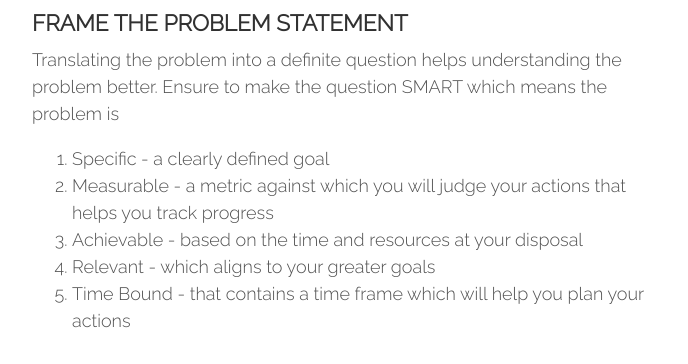
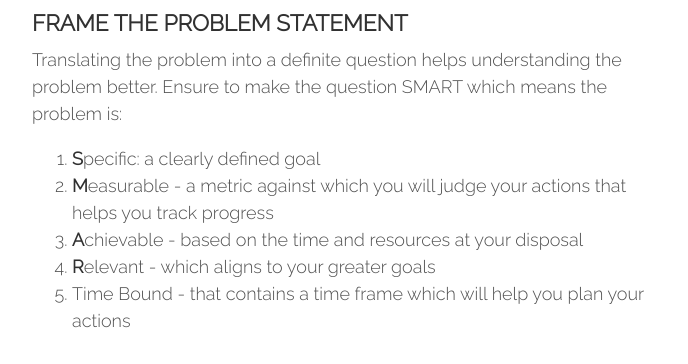
Before and after one commit to kaizer1v/kaizer1v.github.io, a Jekyll site: the page built from _posts/2016-05-28-problem-solving.md, in a window 1280 px wide and 900 px high, scrolled down 540 px. Shown: the part 211-575 px from the top of the window, without its empty margins (293-981 px from the left). Built offline with Jekyll 4.4.1, drawn with Linux system fonts in a browser that asks for light colours; nearby versions of some CDN libraries.

Commit message:
Update 2016-05-28-problem-solving.md
formatting

```diff
--- a/_posts/2016-05-28-problem-solving.md
+++ b/_posts/2016-05-28-problem-solving.md
@@ -16,11 +16,12 @@ In life, a systematic and analytical approach to problem solving is key which wi
 
 ### FRAME THE PROBLEM STATEMENT
 Translating the problem into a definite question helps understanding the problem better. Ensure to make the question SMART which means
-the problem is
-1. Specific - a clearly defined goal
-2. Measurable - a metric against which you will judge your actions that helps you track progress
-3. Achievable - based on the time and resources at your disposal
-4. Relevant - which aligns to your greater goals
+the problem is:
+
+1. **S**pecific: a clearly defined goal
+2. **M**easurable - a metric against which you will judge your actions that helps you track progress
+3. **A**chievable - based on the time and resources at your disposal
+4. **R**elevant - which aligns to your greater goals
 5. Time Bound - that contains a time frame which will help you plan your actions
 
 ### IDENTIFYING POTENTIAL CAUSES
```
